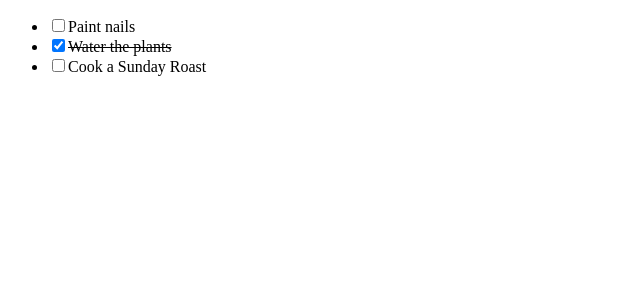
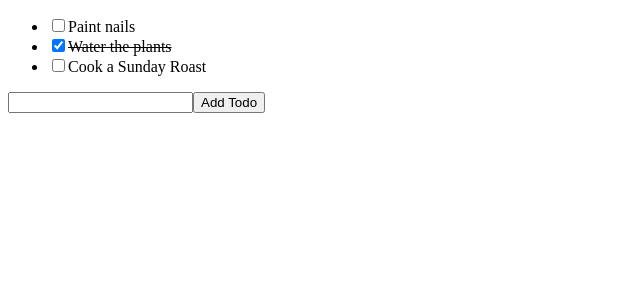
Before and after one commit to MelissaAstbury/Typescript-Project, a React (Create React App) app: page / in a window 1280 px wide. Shown: the top 300 px of the page, without its empty margins (0-640 px from the left). Built offline with nearby package versions, Linux system fonts and the light colour scheme.

Commit message:
added a handleChange function and handleSubmit function so we can add to the list of Todos

```diff
--- /dev/null
+++ b/src/AddTodoForm.tsx
@@ -0,0 +1,34 @@
+import React, { useState, ChangeEvent, FormEvent } from "react";
+import { AddTodo, Todo } from "./types";
+
+interface AddTodoFormProps {
+  addTodo: AddTodo;
+}
+
+export const AddTodoForm: React.FC<AddTodoFormProps> = ({ addTodo }) => {
+  const [newTodo, setNewTodo] = useState<Todo>({
+    text: "",
+    complete: false,
+  });
+
+  const handleChange = (e: ChangeEvent<HTMLInputElement>) => {
+    setNewTodo({
+      text: e.target.value,
+      complete: false,
+    });
+  };
+
+  const handleSubmit = (e: FormEvent<HTMLButtonElement>) => {
+    e.preventDefault();
+    addTodo(newTodo);
+  };
+
+  return (
+    <form>
+      <input type="text" value={newTodo.text} onChange={handleChange} />
+      <button type="submit" onClick={handleSubmit}>
+        Add Todo
+      </button>
+    </form>
+  );
+};
--- a/src/App.tsx
+++ b/src/App.tsx
@@ -1,6 +1,7 @@
 import React, { useState } from "react";
 import { TodoList } from "./TodoList";
-import { Todo, ToggleTodo } from "./types";
+import { Todo, ToggleTodo, AddTodo } from "./types";
+import { AddTodoForm } from "./AddTodoForm";
 
 const initialTodos: Array<Todo> = [
   { text: "Paint nails", complete: false },
@@ -24,10 +25,15 @@
     setTodos(newTodos);
   };
 
+  const addTodo = (newTodo: Todo) => {
+    setTodos([...todos, newTodo]);
+  };
+
   return (
     <div>
       <React.Fragment>
         <TodoList todos={todos} toggleTodo={toggleTodo} />
+        <AddTodoForm addTodo={addTodo} />
       </React.Fragment>
     </div>
   );
--- a/src/types.ts
+++ b/src/types.ts
@@ -4,3 +4,5 @@
 };
 
 export type ToggleTodo = (selectedTodo: Todo) => void;
+
+export type AddTodo = (newTodo: Todo) => void;
```
